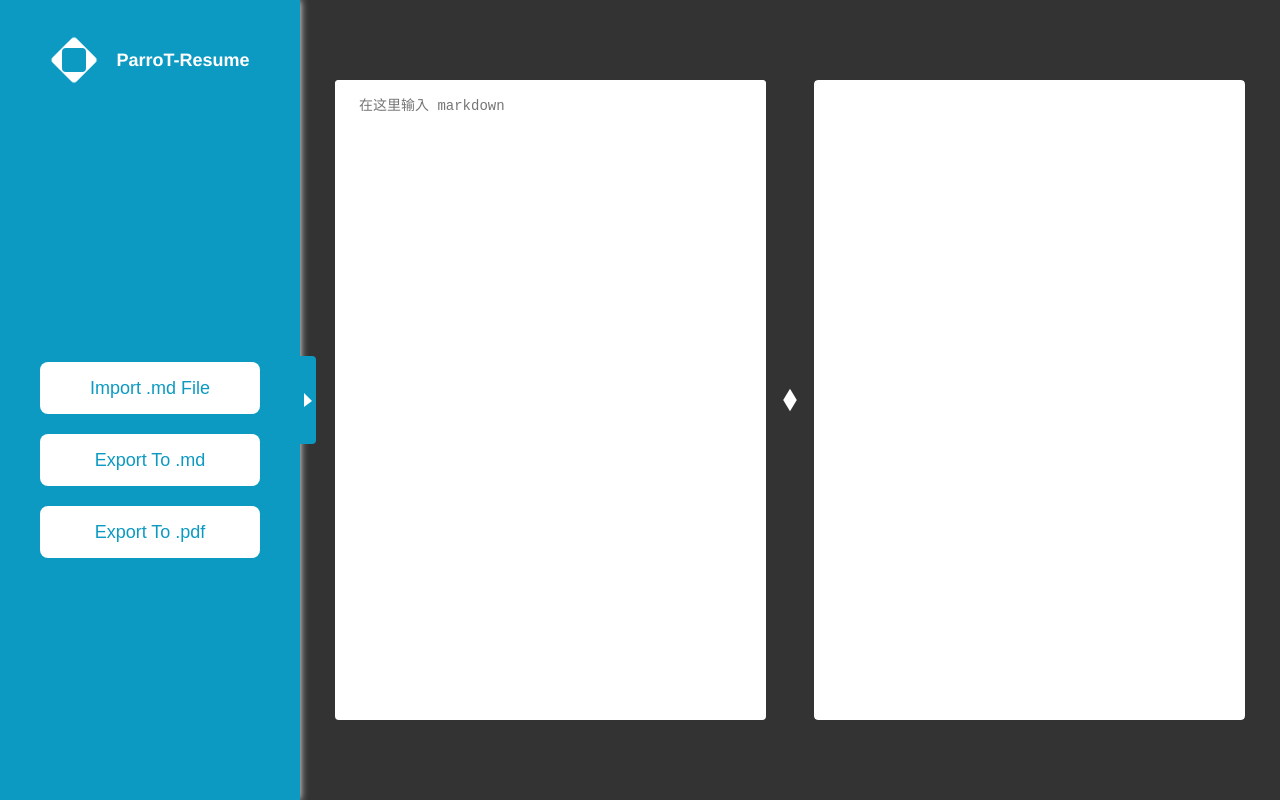
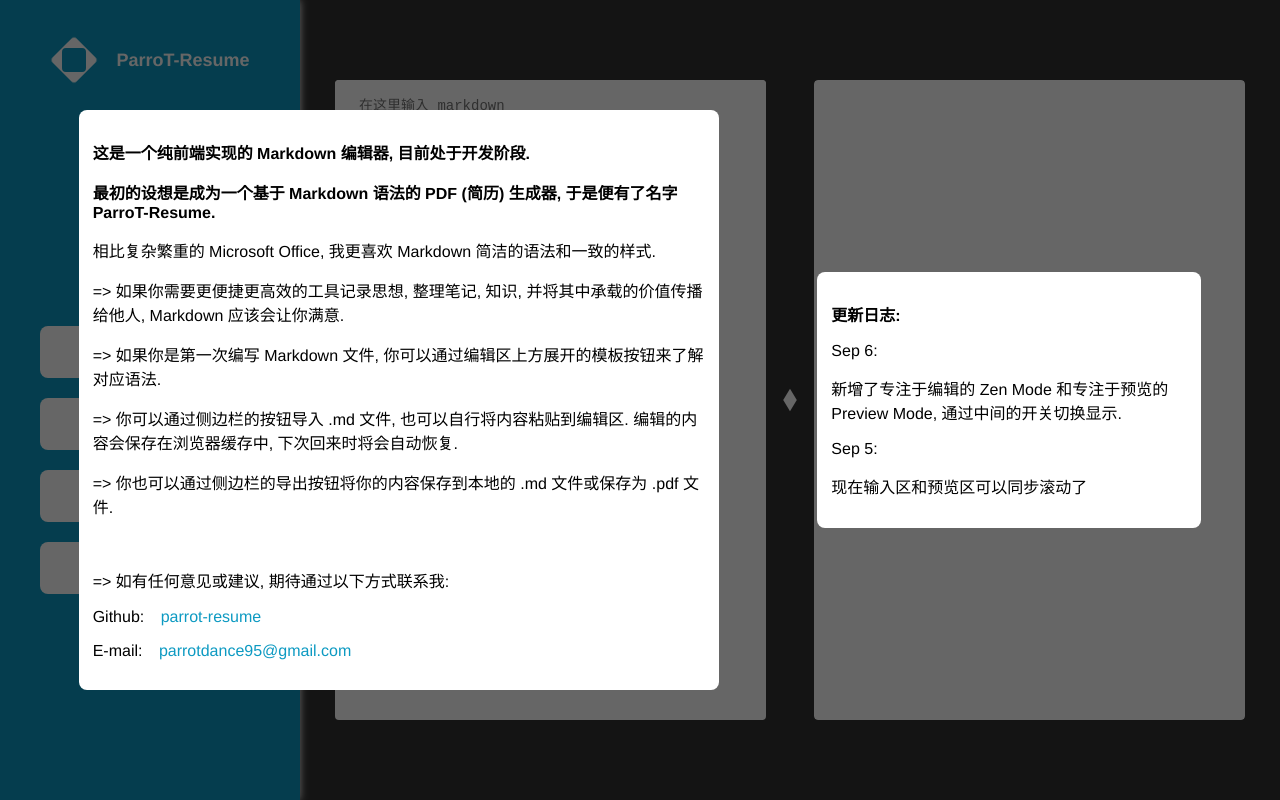
Before and after one commit to parrotdance/parrot-resume, a Vue app: page /#/ in a window 1280 px wide. Built offline with nearby package versions, Linux system fonts and the light colour scheme.

Commit message:
feat: about panel

```diff
--- /dev/null
+++ b/src/components/about.vue
@@ -0,0 +1,110 @@
+<template>
+  <div :class="['about', { show }]" @click.stop>
+    <div class="bg" @click="closeAboutPanel"></div>
+    <div class="desc">
+      <p><strong>这是一个纯前端实现的 Markdown 编辑器, 目前处于开发阶段.</strong></p>
+      <p><strong>最初的设想是成为一个基于 Markdown 语法的 PDF (简历) 生成器, 于是便有了名字 ParroT-Resume.</strong></p>
+      <p>相比复杂繁重的 Microsoft Office, 我更喜欢 Markdown 简洁的语法和一致的样式.</p>
+      <p>=> 如果你需要更便捷更高效的工具记录思想, 整理笔记, 知识, 并将其中承载的价值传播给他人, Markdown 应该会让你满意.</p>
+      <p>=> 如果你是第一次编写 Markdown 文件, 你可以通过编辑区上方展开的模板按钮来了解对应语法.</p>
+      <p>=> 你可以通过侧边栏的按钮导入 .md 文件, 也可以自行将内容粘贴到编辑区. 编辑的内容会保存在浏览器缓存中, 下次回来时将会自动恢复.</p>
+      <p>=> 你也可以通过侧边栏的导出按钮将你的内容保存到本地的 .md 文件或保存为 .pdf 文件.</p>
+      <br />
+      <p>=> 如有任何意见或建议, 期待通过以下方式联系我:</p>
+      <p>Github: <a class="link" href="https://github.com/parrotdance/parrot-resume">parrot-resume</a></p>
+      <p>E-mail: <span class="link">parrotdance95@gmail.com</span></p>
+    </div>
+    <div class="log">
+      <p><strong>更新日志:</strong></p>
+      <p>Sep 6: </p>
+      <p>新增了专注于编辑的 Zen Mode 和专注于预览的 Preview Mode, 通过中间的开关切换显示.</p>
+      <p>Sep 5: </p>
+      <p>现在输入区和预览区可以同步滚动了</p>
+    </div>
+  </div>
+</template>
+<script>
+export default {
+  props: {
+    show: {
+      required: true,
+      type: Boolean
+    }
+  },
+  mounted() {
+    if (!window.localStorage.getItem('new_user')) {
+      setTimeout(() => {
+        this.$emit('update:show', true);
+      }, 1000);
+    }
+    window.addEventListener('keydown', this.closeAboutPanel);
+  },
+  beforeDestroy() {
+    window.removeEventListener('keydown', this.closeAboutPanel);
+  },
+  methods: {
+    closeAboutPanel(e) {
+      if (e.key === 'Escape' && this.show) {
+        this.$emit('update:show', false);
+        window.localStorage.setItem('new_user', '-1');
+      }
+    }
+  }
+}
+</script>
+<style scoped>
+  .about {
+    position: absolute;
+    top: 0;
+    left: 0;
+    right: 0;
+    display: flex;
+    justify-content: space-evenly;
+    align-items: center;
+    width: 100vw;
+    height: 100vh;
+    z-index: 10;
+    transform-origin: 0 0;
+    transform: scale(0, 0);
+    transition: transform .3s ease;
+  }
+  .about.show {
+    transform: scale(1, 1);
+  }
+  .bg {
+    position: absolute;
+    width: 100%;
+    height: 100%;
+    background-color: black;
+    opacity: 0.6;
+    z-index: -1;
+  }
+  .desc, .log {
+    margin: 0 20px;
+    padding: 14px;
+    width: 80%;
+    background-color: white;
+    border-radius: 8px;
+    overflow: scroll;
+  }
+  .desc {
+    width: 50%;
+    max-height: 80%;
+  }
+  .log {
+    width: 30%;
+    max-height: 80%;
+  }
+  .link {
+    padding: 0 12px;
+    transition: all .3s ease;
+    border-radius: 4px;
+    text-decoration: none;
+    border-bottom: 1px solid transparent;
+    color: #0d9ac2;
+  }
+  .link:hover {
+    background-color: #efefef;
+    border-bottom: 1px solid #0d9ac2;
+  }
+</style>
--- a/src/components/logo.vue
+++ b/src/components/logo.vue
@@ -99,5 +99,6 @@
   font-size: 18px;
   font-weight: 700;
   color: white;
+  user-select: none;
 }
 </style>
--- a/src/views/Sidebar.vue
+++ b/src/views/Sidebar.vue
@@ -5,6 +5,7 @@
       <button class="operator" @click="dispatchEvent('IMPORT_MD_FILE')">Import .md File</button>
       <button class="operator" @click="dispatchEvent('EXPORT_MD_FILE')">Export To .md</button>
       <button class="operator" @click="dispatchEvent('EXPORT_PDF_FILE')">Export To .pdf</button>
+      <button class="operator" @click="expandAboutPanel">About</button>
     </div>
     <div
       :class="['switch', { hover: hoverSwitch }]"
@@ -15,22 +16,26 @@
     >
       <arrow-icon class="icon" size="14" />
     </div>
+    <about class="panel__about" :show.sync="isAboutShow" />
   </div>
 </template>
 <script>
   import { EventBus } from "@/plugins/eventbus.js";
   import ArrowIcon from "@/components/arrow.vue";
   import Logo from "@/components/logo.vue";
+  import About from "@/components/about.vue";
 
   export default {
     components: {
       ArrowIcon,
-      Logo
+      Logo,
+      About
     },
     data() {
       return {
         expand: true,
-        hoverSwitch: false
+        hoverSwitch: false,
+        isAboutShow: false
       };
     },
     methods: {
@@ -44,6 +49,9 @@
       },
       toggleSidebar() {
         this.expand = !this.expand;
+      },
+      expandAboutPanel() {
+        this.isAboutShow = true;
       }
     }
   };
```
